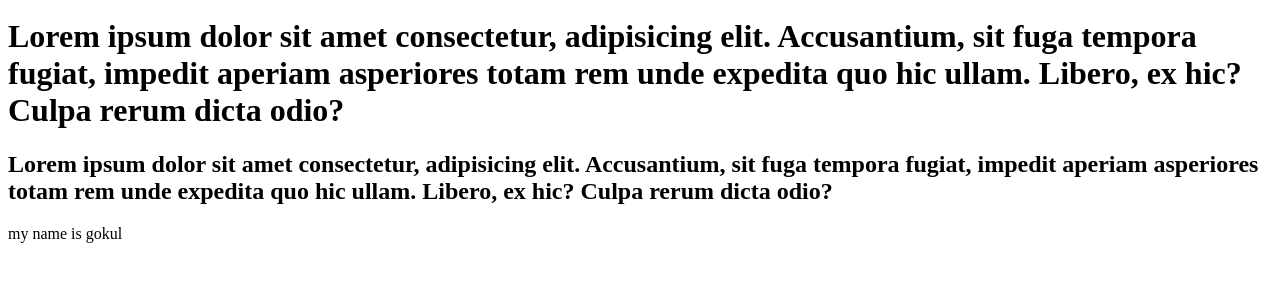
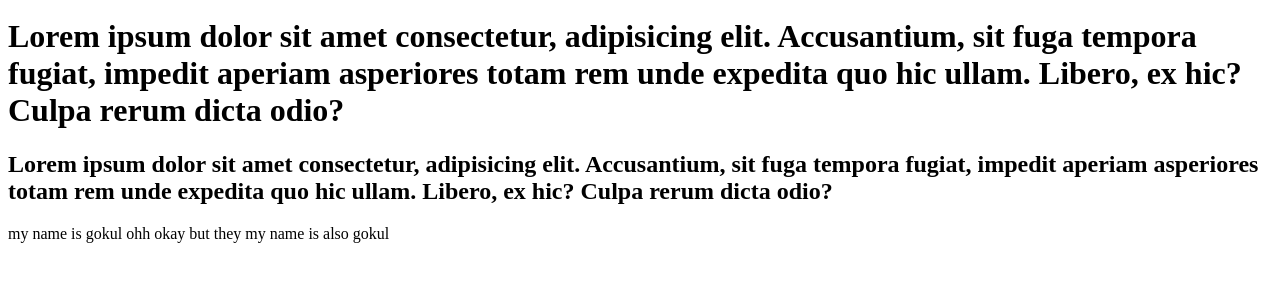
Before and after one commit to gokulsarma/naruto, a plain HTML site: page index.html in a window 1280 px wide. Shown: the part 276-558 px from the top of the page. Drawn offline with Linux system fonts and the light colour scheme.

Commit message:
add the file

```diff
--- a/index.html
+++ b/index.html
@@ -24,3 +24,4 @@
 </body>
 </html>
 my name is gokul
+ohh okay but they my name is also gokul
```
